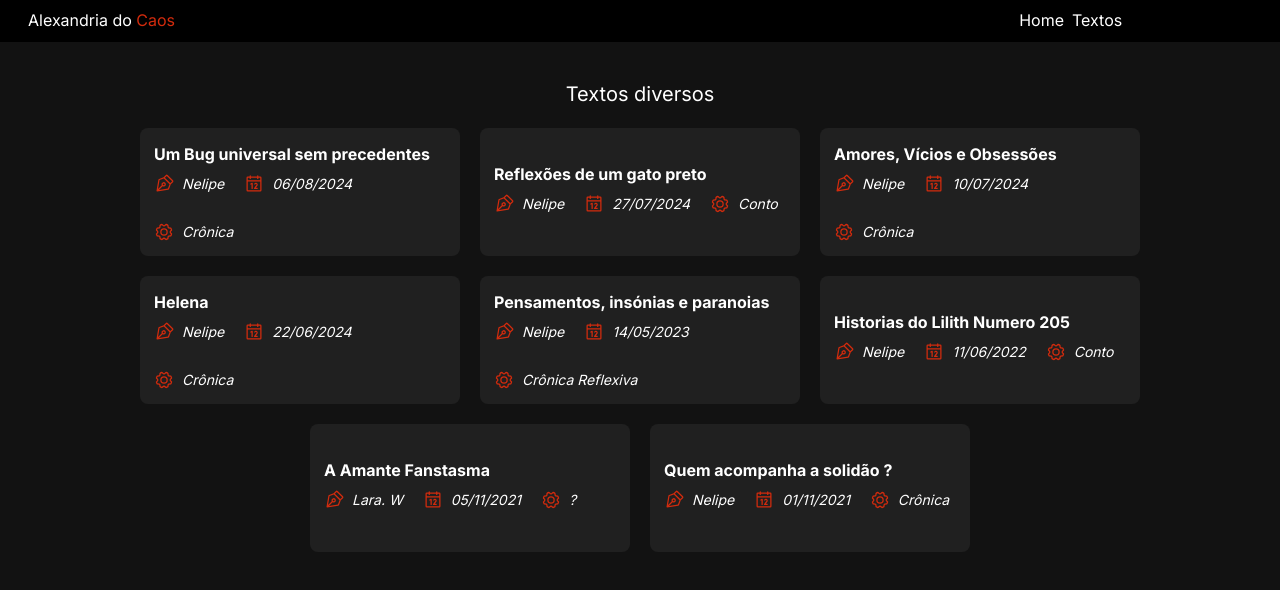
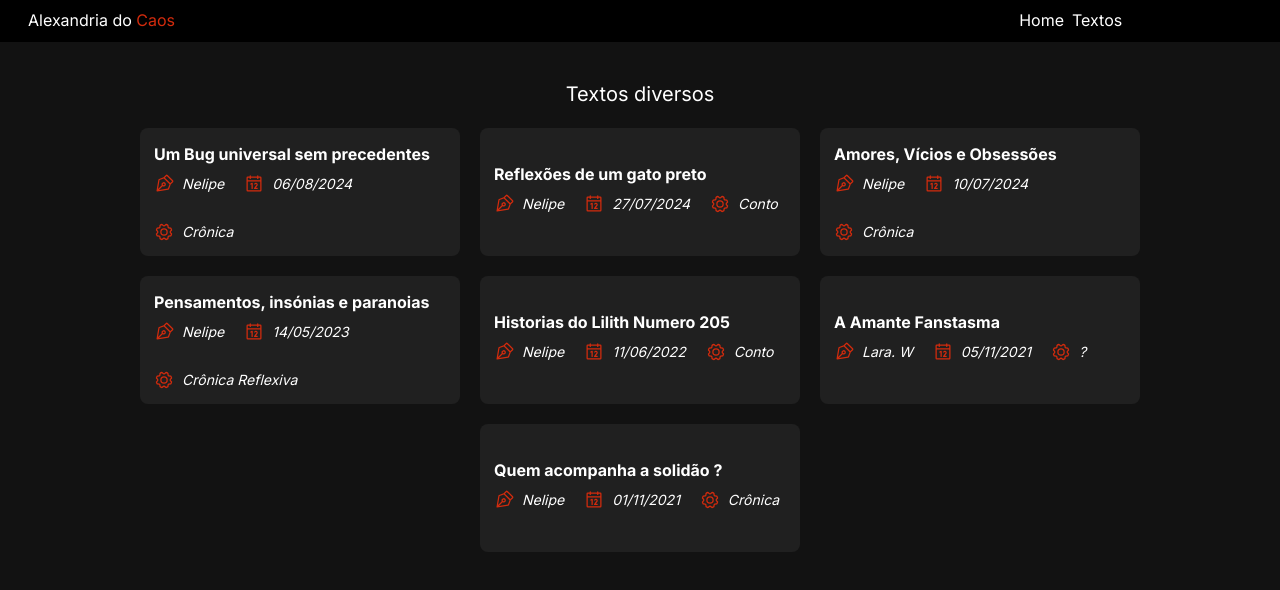
Before and after one commit to Andrezz64/nelipe-textos, a Next.js app: page /textos in a window 1280 px wide. Shown: the top 590 px of the page. Built offline with nearby package versions, Linux system fonts and the light colour scheme.

Commit message:
Update Textos.ts

```diff
--- a/src/app/Textos.ts
+++ b/src/app/Textos.ts
@@ -34,15 +34,6 @@ const Textos: Array<TextosInterface> = [
     Genero: "Crônica",
     LinkEmbded:
       "https://docs.google.com/document/d/e/2PACX-1vSL0Yrn_8Qe4nzX7DPTCuO3dJzZq7ePYmMKhrf3LGfzE0YCN9sC9uOFOFTMeUcjhouH-zEmJmpMqSLf/pub?embedded=true"
-  },
-  {
-    Titulo: "Helena",
-    Autor: "Nelipe",
-    Data: "22/06/2024",
-    Path: "helena",
-    Genero: "Crônica",
-    LinkEmbded:
-      "https://docs.google.com/document/d/e/2PACX-1vSMzZM_GBcxBJz4wmuyE8kRNguyJJFr1jlAhvX0wNN0_ycITt6dTe3Fzx9qOzAzdfX0bwMKdKwsk39a/pub?embedded=true"
   },
   {
     Titulo: "Pensamentos, insónias e paranoias ",
```
